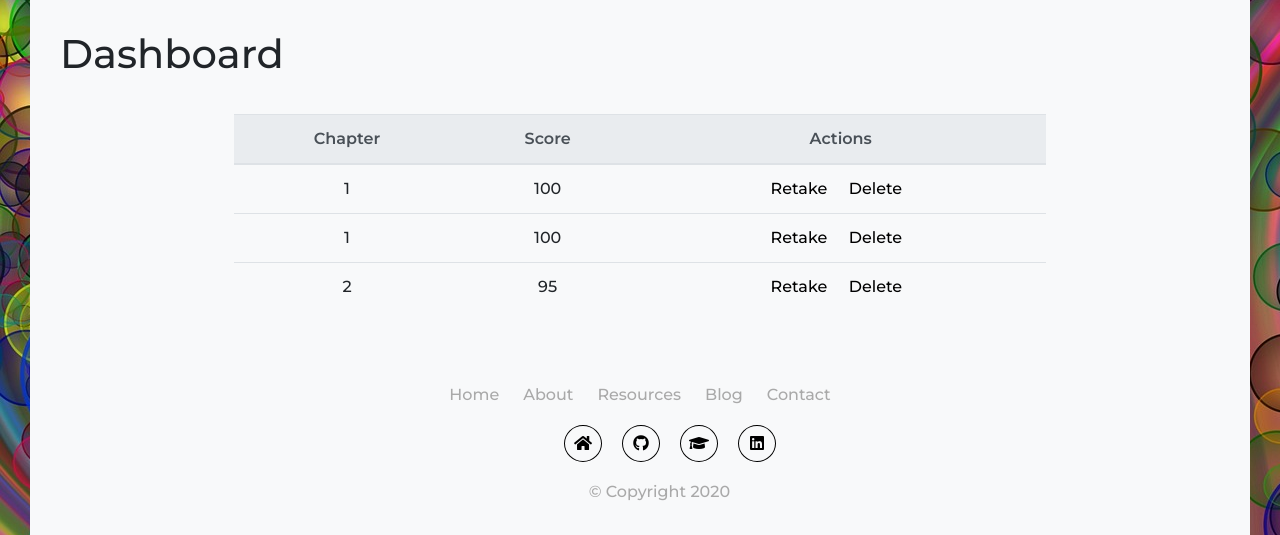
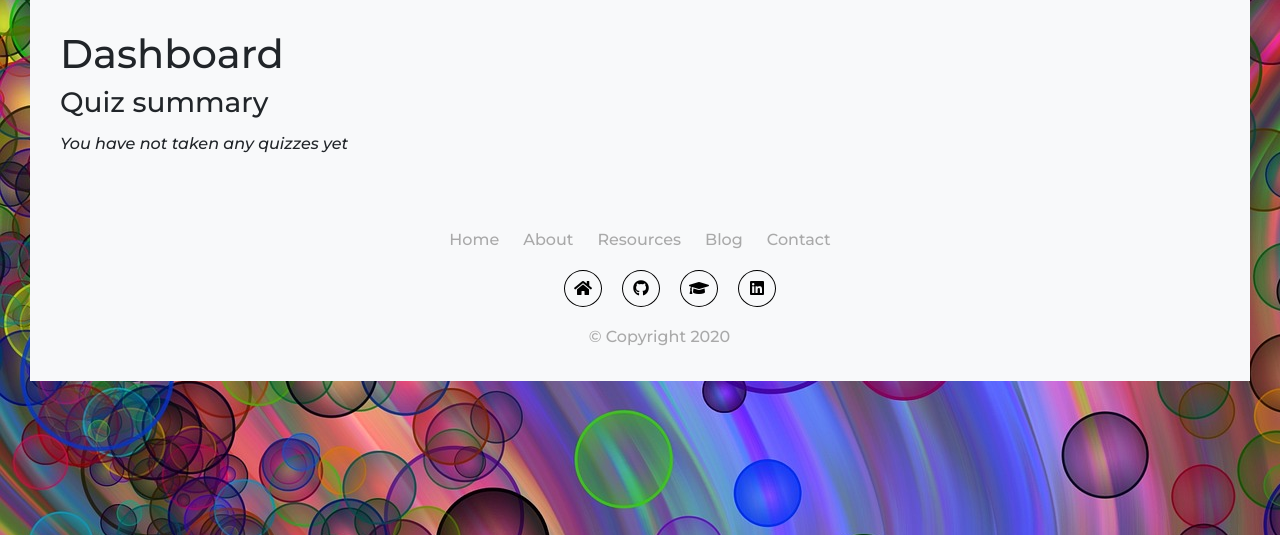
Before and after one commit to a-garey/skazka, a Django app: template skazka_proj/skazka_app/templates/skazka_app/dashboard.html in a window 1280 px wide. Shown: the part 116-651 px from the top of the page. Run offline with Django 3.2, Linux system fonts and the light colour scheme; the template is opened without the code that fills it: values that come from a table or form of the project are taken from there, others are empty; data comes from the database, SQL or seed files in the repository; both versions use the stored data as it was after the commit; some libraries are stand-ins or nearby versions; some web fonts are replaced.

Commit message:
Quiz template update

```diff
--- a/skazka_proj/skazka_app/templates/skazka_app/dashboard.html
+++ b/skazka_proj/skazka_app/templates/skazka_app/dashboard.html
@@ -5,6 +5,13 @@
 <div class='main-content'>
 
     <h1>Dashboard</h1>
+    <h3>Quiz summary</h3>
+
+
+        {% if not quizzes_completed %}
+            <p class ="instructions">You have not taken any quizzes yet<p>
+
+        {% else %}
 
         <div class="dashboard-table">
             <table class="table">
@@ -30,6 +37,7 @@
             </table>
         </div>
 
+        {% endif %}
 </div>
 
 {% endblock %}
--- a/skazka_proj/skazka_app/templates/skazka_app/login.html
+++ b/skazka_proj/skazka_app/templates/skazka_app/login.html
@@ -29,10 +29,6 @@
                                 <label for="password" class="my-form"><i class="fas fa-lock"></i></label>
                                 <input type="password" name="password" id="password" placeholder="Password"/>
                             </div>
-                            <div class="form-group-mine">
-                                <label for="confirm_password" class="my-form"><i class="fas fa-lock"></i></label>
-                                <input type="password" name="confirm_password" id="confirm_password" placeholder="Confirm password"/>
-                            </div>
                             <div class="form-group form-button">
                                 <input type="submit" name="login" id="login" class="form-submit" value="Login"/>
                             </div>
```
Also changed, not shown: skazka_proj/db.sqlite3. Lines whose indentation alone changed are shown as unchanged.
